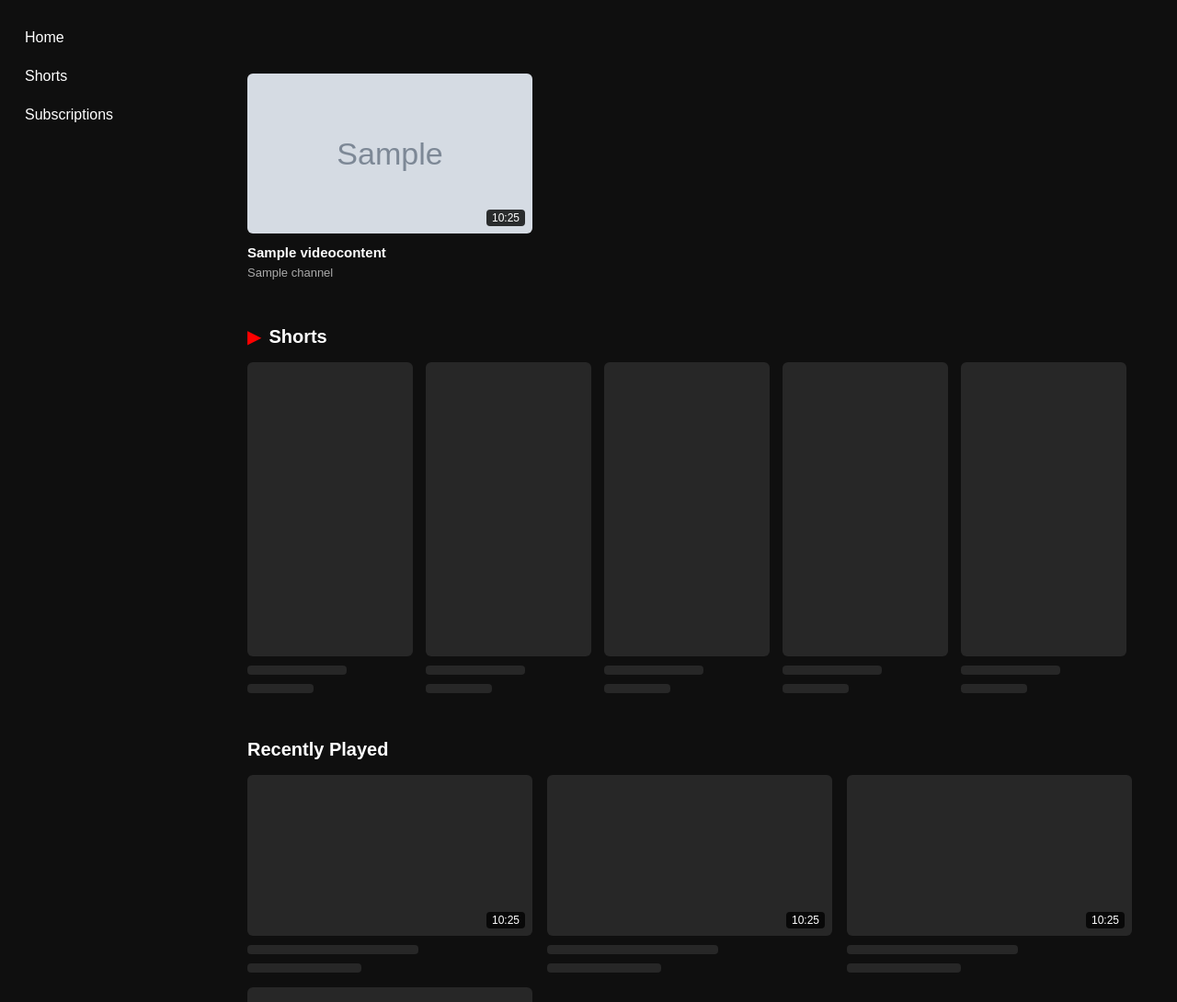
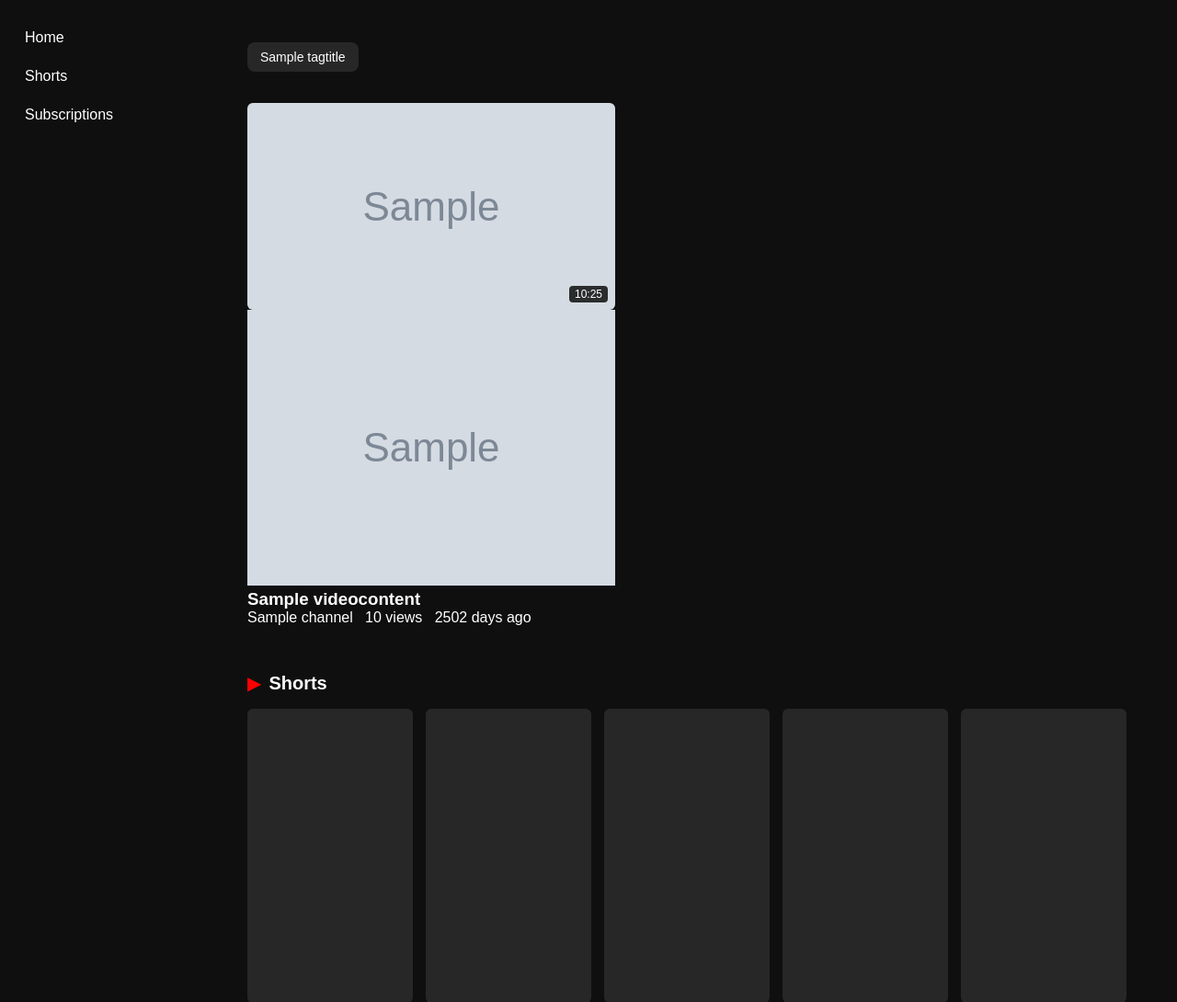
Before and after one commit to lipumehedi/Youtube_Clone, a Django app: page / in a window 1280 px wide. Shown: the part 65-1155 px from the top of the page at 92% size. Run offline with Django 5.2, Linux system fonts and the light colour scheme; tables that the repository leaves empty hold one stand-in row (values such as "Sample post"); grey boxes marked "Sample" are stand-in pictures.

Commit message:
Update video meta line: channel, views, days ago in one line

```diff
--- a/home/templates/home.html
+++ b/home/templates/home.html
@@ -13,7 +13,7 @@
     <!-- CATEGORY NAVIGATION -->
     <div class="category-wrapper">
         <div class="category-list">
-            {% for tag in tag_names %}
+            {% for tag in top_button_names %}
                 <button class="category-btn" type="button">{{ tag }}</button>
             {% endfor %}
         </div>
@@ -32,12 +32,22 @@
                     <img src="{{ video.thumbnail_url }}">
                 </div>
 
-                <div class="text-line title-line">
-                    <h3>{{ video.title }}</h3>
-                    <p>{{ video.channel.name }}</p>
+                <div class="video-info">
+
+                    <div class="channel-avatar">
+                        {% if video.channel.logo %}
+                            <img src="{{ video.channel.logo }}" alt="{{ video.channel.name }}">
+                        {% else %}
+                            <span>{{ video.channel.name|first }}</span>
+                        {% endif %}
+                    </div>
+
+                    <div class="video-details">
+                        <h3>{{ video.title }}</h3>
+                        <p class="video-meta">{{ video.channel.name }} &nbsp; {{ video.views_count }} views &nbsp; {{ video.days_ago }} days ago</p>
+                    </div>
+
                 </div>
-
-
 
             </div>
             {% endfor %}
```
